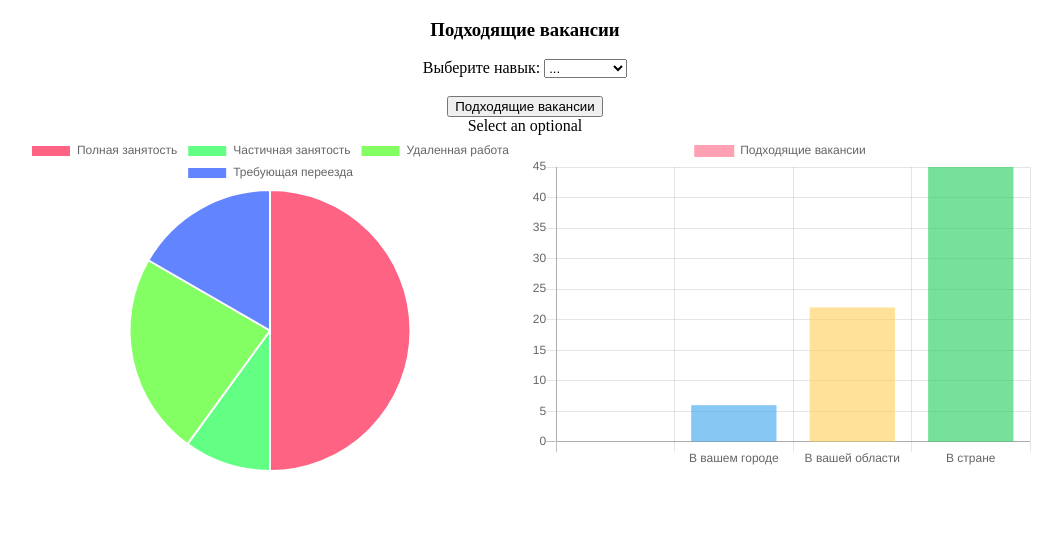
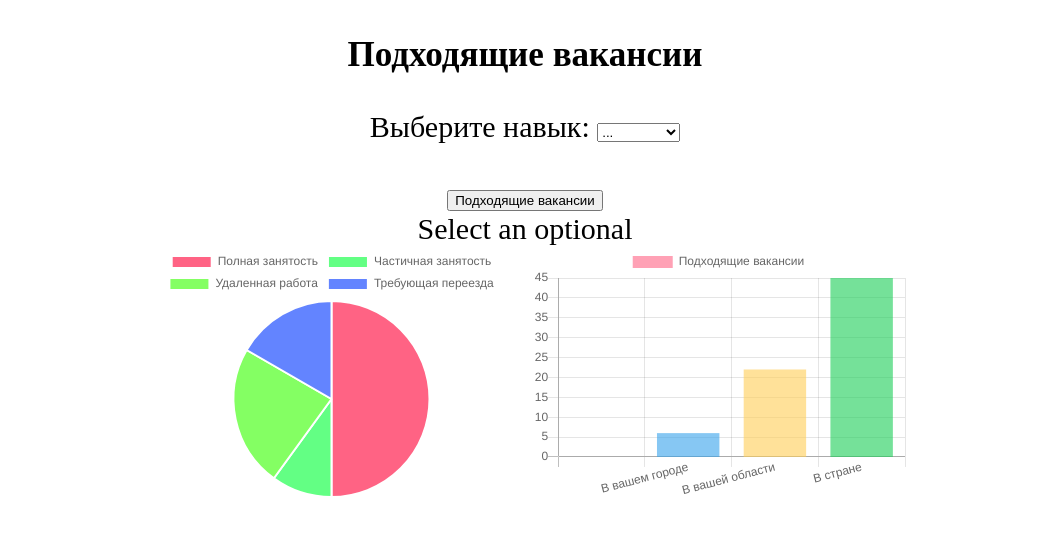
Before and after one commit to NellFotina/hackaton, a PHP site: page / in a window 1280 px wide. Shown: the top 535 px of the page, without its empty margins (115-1177 px from the left). Run offline with PHP 8.4, Linux system fonts and the light colour scheme.

Commit message:
change css

```diff
--- a/css/index.css
+++ b/css/index.css
@@ -4,11 +4,13 @@
 }
 .line {
     display: inline-block;
-    height: 40%;
-    width: 40%;
+    height: 30%;
+    width: 30%;
+    font-size: 30px;
 }
 .center {
     text-align: center;
     display: block;
     margin: 0 auto;
+    font-size: 30px;
 }
--- a/index.php
+++ b/index.php
@@ -37,7 +37,7 @@ if(isset($_GET['skill'])){
 }
 ?>
 <section>
-        <div class="container">
+        <div class="container, center">
             <div class="line">
                 <canvas id="votesChart" width="600" height="400"></canvas>
             </div>
```
